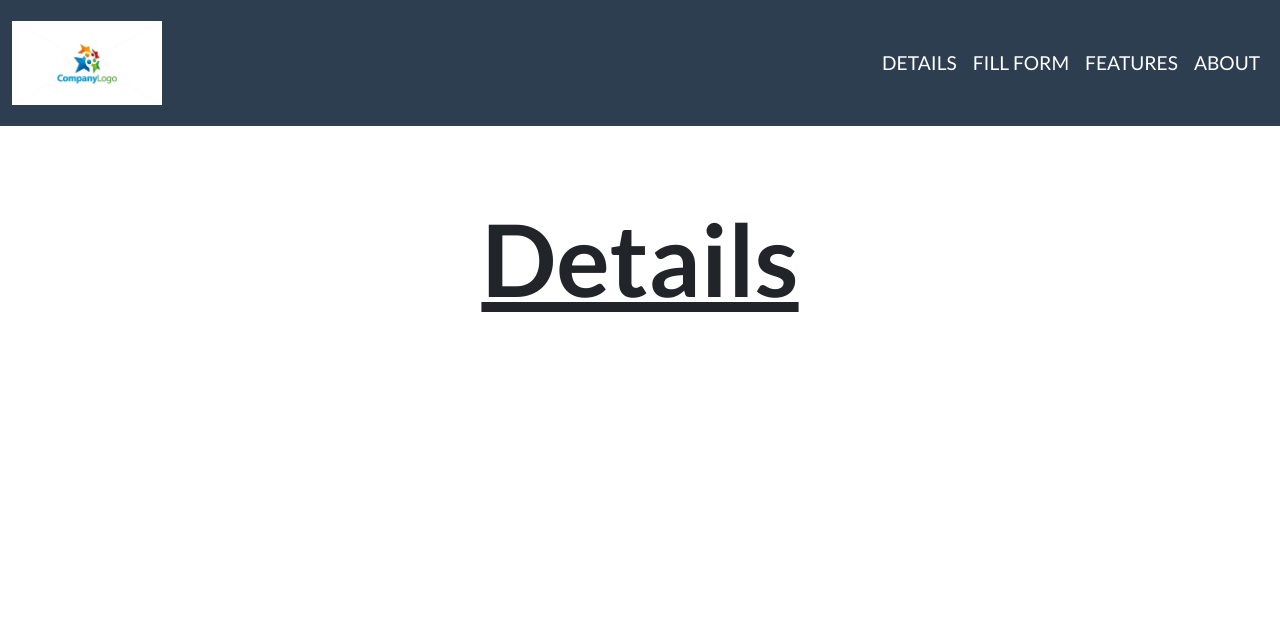
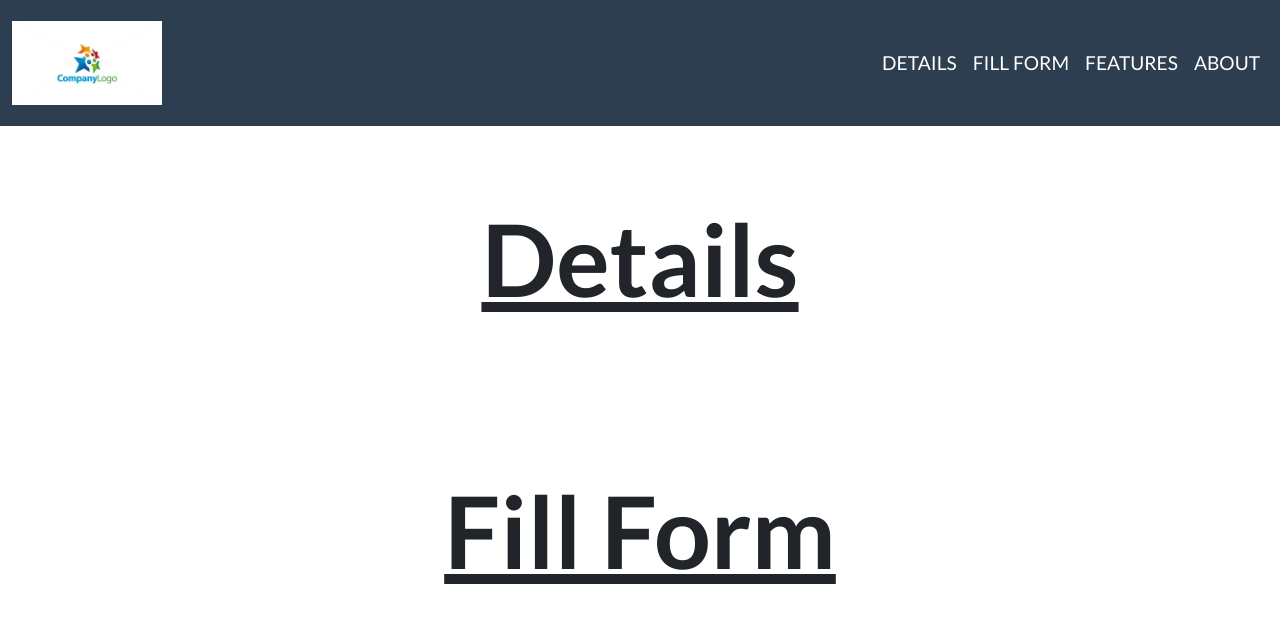
Before and after one commit to Ansh339/Sessional_Assessment_2, a plain HTML site: page index.html in a window 1280 px wide. Drawn offline with Linux system fonts and the light colour scheme; no server answers.

Commit message:
form title created

```diff
--- a/index.html
+++ b/index.html
@@ -59,6 +59,14 @@
       <div id="detail-container" style="display: flex; flex-wrap: wrap;"></div>
     </div>
 
+    <br>
+    <br>
+    <br>
+
+    <!-- FORM TITLE -->
+    <div id="title-form" class="container" style="text-align: center;">
+      <h1 style="font-size: 100px;"><b><u>Fill Form</u></b></h1>
+    </div>
 
     <script src="./main.js"></script>
 </body>
```
